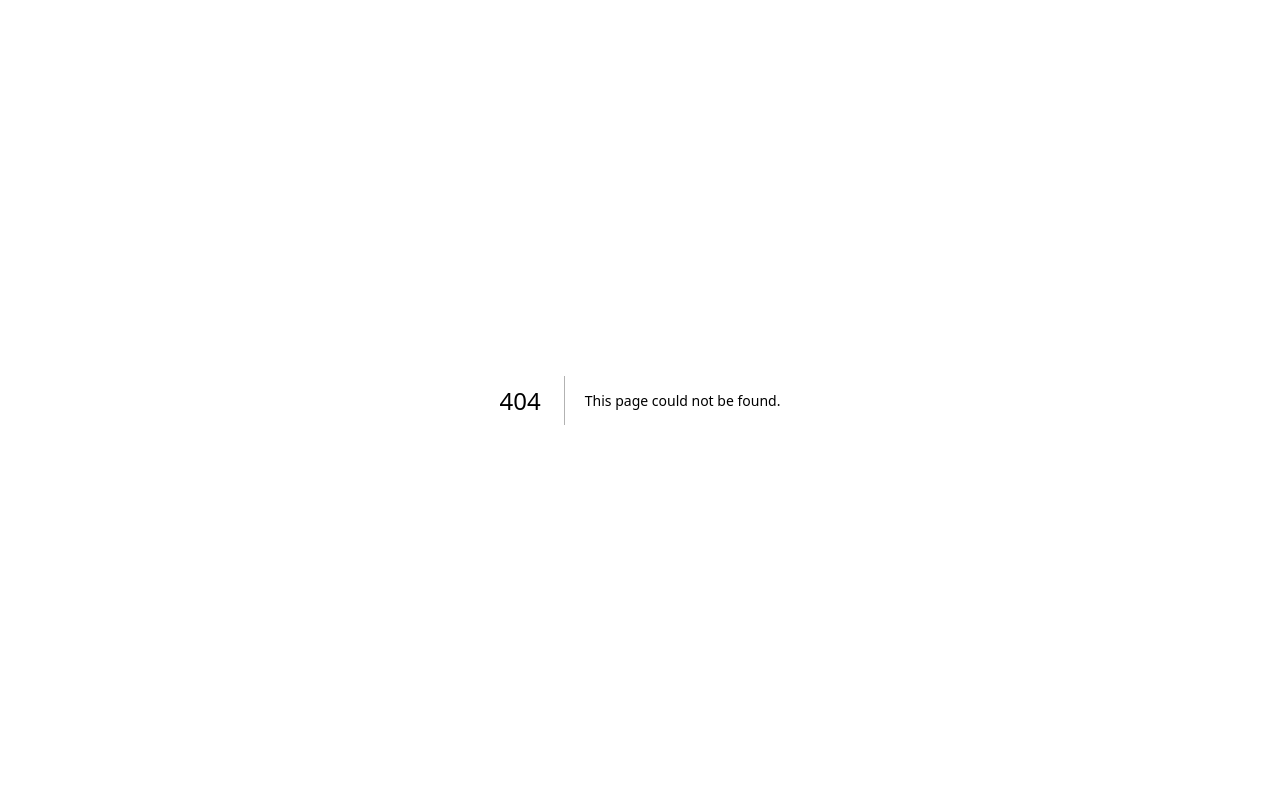
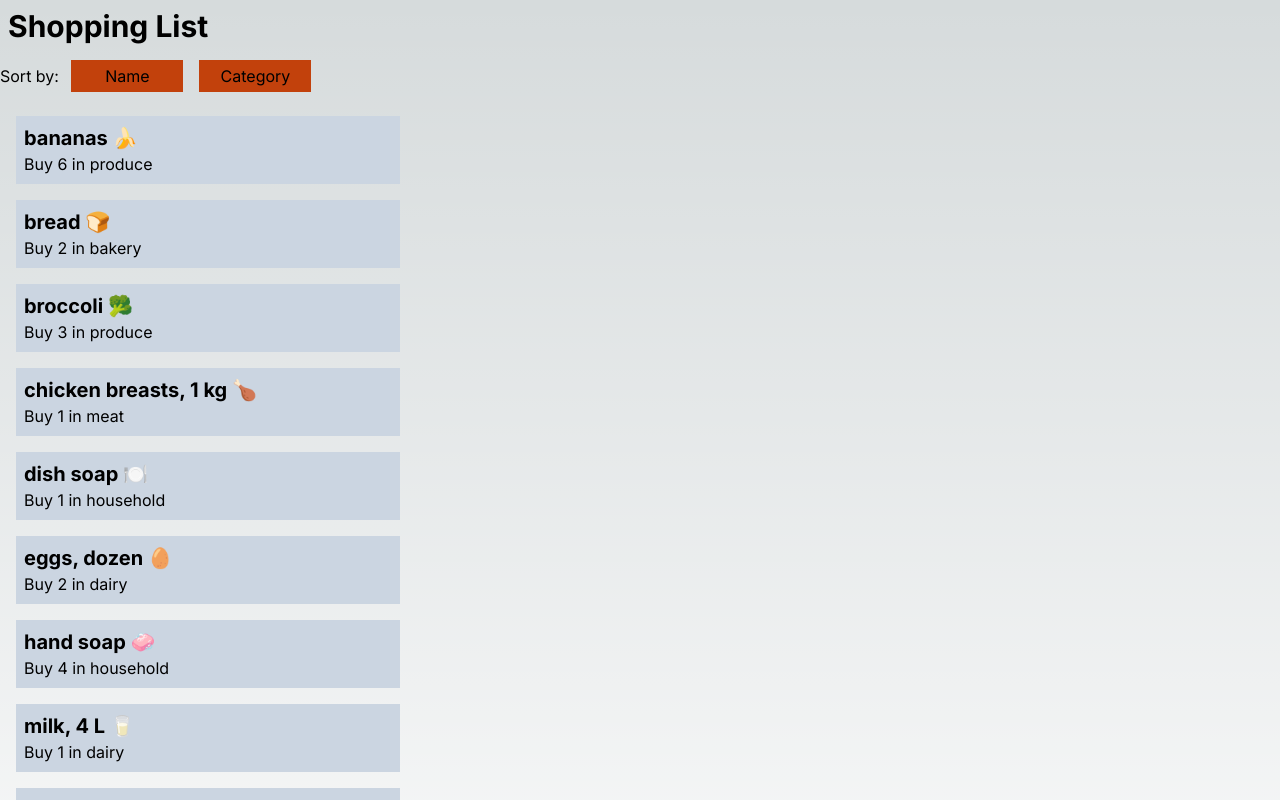
Before and after one commit to Sherif-Mansour/cprg306-assignments, a Next.js app: page /week-5 in a window 1280 px wide. Before the commit this address had no page. Shown: the top 800 px of the page. Built offline with nearby package versions, Linux system fonts and the light colour scheme.

Commit message:
Week-5 Assignment without Grouped Category Extra Challenge

```diff
--- a/app/page.js
+++ b/app/page.js
@@ -1,5 +1,4 @@
 import Link from 'next/link';
-
 
 export default function Page() {
     return (
@@ -9,6 +8,7 @@ export default function Page() {
                 <li><Link href="week-2">Week 2</Link></li>
                 <li><Link href="week-3">Week 3</Link></li>
                 <li><Link href="week-4">Week 4</Link></li>
+                <li><Link href="week-5">Week 5</Link></li>
             </ul>
         </main>
     );
--- /dev/null
+++ b/app/week-5/item-list.js
@@ -0,0 +1,38 @@
+"use client";
+
+import { useState } from "react";
+import Item from "./item";
+import Items from "./items.json";
+
+export default function ItemList() {
+    const [sortBy, setSortBy] = useState("name");
+
+    Items.sort((a, b) => {
+        if (sortBy === "name") {
+            return a.name.localeCompare(b.name);
+        } else if (sortBy === "category") {
+            return a.category.localeCompare(b.category);
+        }
+        // else if (sortBy === "groupedCategory") {
+        //     return a.category.localeCompare(b.category) || a.name.localeCompare(b.name);
+        // }
+
+    })
+
+    return (
+        <div >
+            <label for="sort">Sort by: </label>
+
+            <button className="bg-orange-700 p-1 m-2 w-28 focus:bg-orange-500" onClick={() => setSortBy("name")}>Name</button>
+            <button className="bg-orange-700 p-1 m-2 w-28 focus:bg-orange-500" onClick={() => setSortBy("category")}>Category</button>
+            {/* <button className="bg-orange-700 p-1 m-2 w-28 focus:bg-orange-500" onClick={() => setSortBy("groupedCategory")}>Grouped Category</button> */}
+
+            <ul>
+                {Items.map((item, id) => {
+                    return <Item key={id} name={item.name} quantity={item.quantity} category={item.category} />
+                })}
+            </ul>
+
+        </div>
+    )
+}
--- /dev/null
+++ b/app/week-5/item.js
@@ -0,0 +1,12 @@
+export default function Item({name, quantity, category}) {
+    return (
+        <section className="p-2 m-4 bg-slate-300 max-w-sm">
+            <ul>
+                <li>
+                    <h2 className="text-xl font-bold">{name}</h2>
+                    <p>Buy {quantity} in {category}</p>
+                </li>
+            </ul>
+        </section>
+    )
+}
--- /dev/null
+++ b/app/week-5/items.json
@@ -0,0 +1,74 @@
+[
+    {
+        "id": "1h2GJKH12gkHG31h1H",
+        "name": "milk, 4 L 🥛",
+        "quantity": 1,
+        "category": "dairy"
+    },
+    {
+        "id": "2KJH3k2j3H1k2J3K1H",
+        "name": "bread 🍞",
+        "quantity": 2,
+        "category": "bakery"
+    },
+    {
+        "id": "3h2KJH3k2j3H1k2J3",
+        "name": "eggs, dozen 🥚",
+        "quantity": 2,
+        "category": "dairy"
+    },
+    {
+        "id": "4k2J3K1H2GJKH12gk",
+        "name": "bananas 🍌",
+        "quantity": 6,
+        "category": "produce"
+    },
+    {
+        "id": "5H1h1H2KJH3k2j3H",
+        "name": "broccoli 🥦",
+        "quantity": 3,
+        "category": "produce"
+    },
+    {
+        "id": "6H1k2J3K1H2GJKH1",
+        "name": "chicken breasts, 1 kg 🍗",
+        "quantity": 1,
+        "category": "meat"
+    },
+    {
+        "id": "7gkHG31h1H2KJH3k",
+        "name": "pasta sauce 🍝",
+        "quantity": 3,
+        "category": "canned goods"
+    },
+    {
+        "id": "8j3H1k2J3K1H2GJK",
+        "name": "spaghetti, 454 g 🍝",
+        "quantity": 2,
+        "category": "dry goods"
+    },
+    {
+        "id": "9H12gkHG31h1H2KJ",
+        "name": "toilet paper, 12 pack 🧻",
+        "quantity": 1,
+        "category": "household"
+    },
+    {
+        "id": "10H3k2j3H1k2J3K1",
+        "name": "paper towels, 6 pack",
+        "quantity": 1,
+        "category": "household"
+    },
+    {
+        "id": "11k2J3K1H2GJKH12",
+        "name": "dish soap 🍽️",
+        "quantity": 1,
+        "category": "household"
+    },
+    {
+        "id": "12GJKH12gkHG31h1",
+        "name": "hand soap 🧼",
+        "quantity": 4,
+        "category": "household"
+    }
+]
--- /dev/null
+++ b/app/week-5/page.js
@@ -0,0 +1,10 @@
+import ItemList from "./item-list";
+
+export default function Page() {
+    return (
+        <main>
+            <h1 className="text-3xl font-bold m-2">Shopping List</h1>
+            <ItemList />
+        </main>
+    );
+}
```
